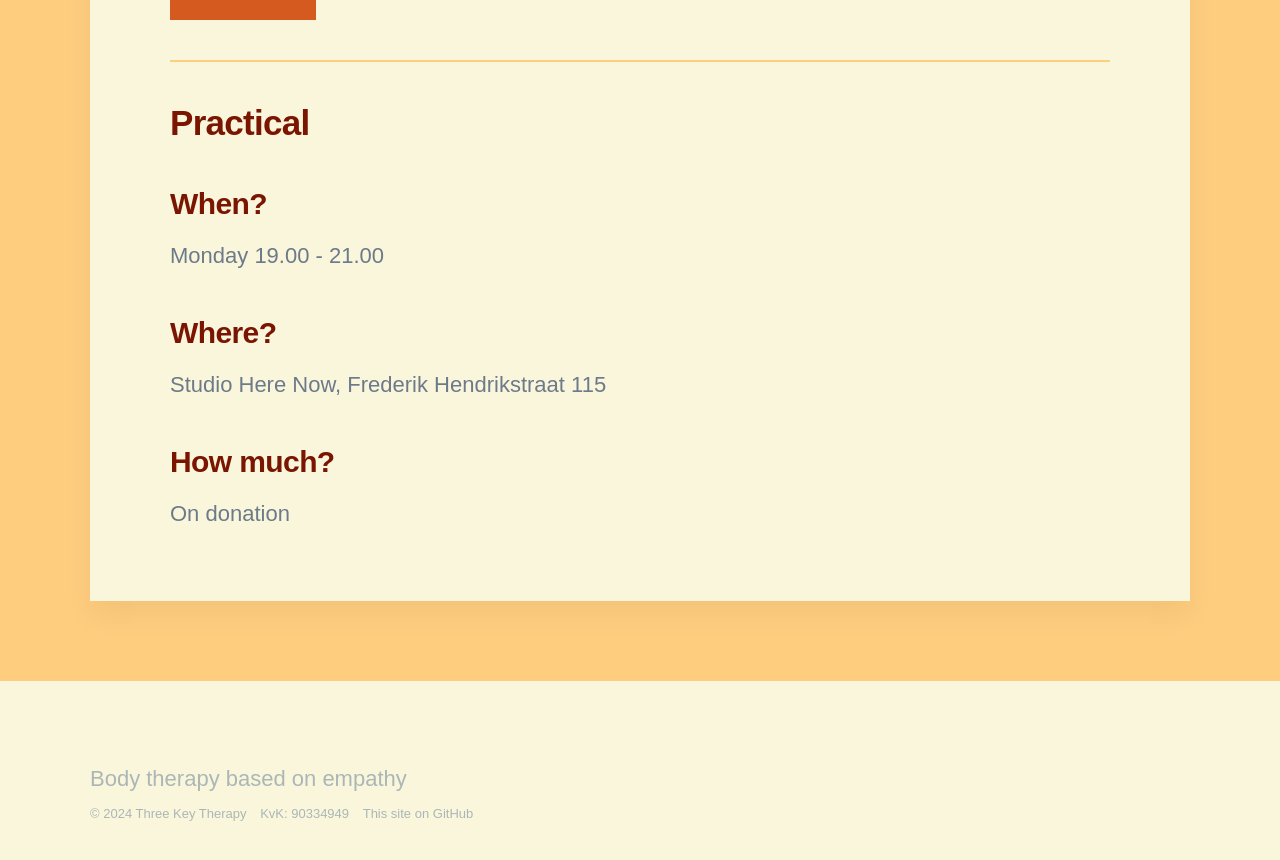
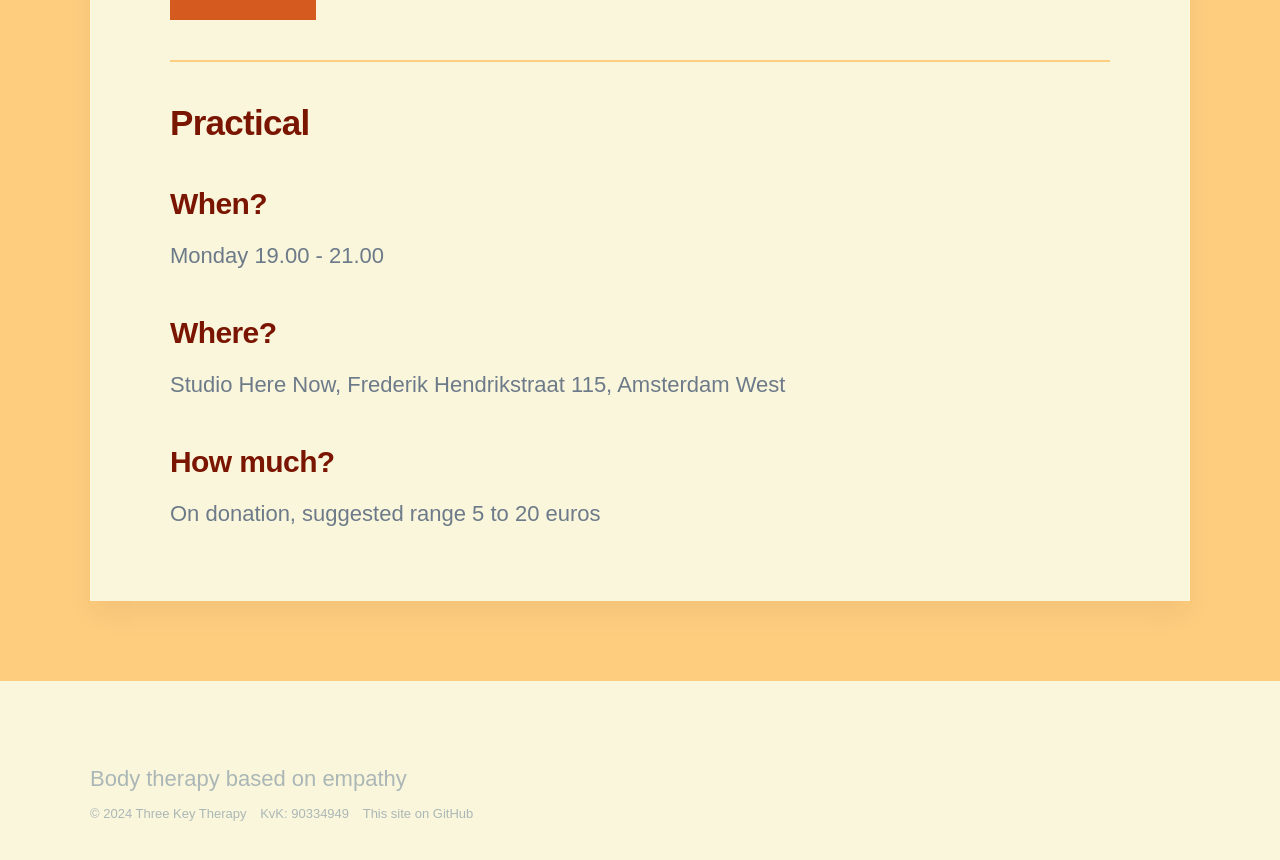
Before and after one commit to threekeytherapy/threekeytherapy.com, a Jekyll site: the page built from _projects/trainings.md, in a window 1280 px wide and 900 px high, scrolled down 1074 px. Shown: the top 860 px of the window. Built offline with Jekyll 4.4.1, drawn with Linux system fonts in a browser that asks for light colours; nearby versions of some CDN libraries; some web fonts are replaced.

Commit message:
tweak prices

```diff
--- a/_projects/trainings.md
+++ b/_projects/trainings.md
@@ -26,8 +26,8 @@ Monday 19.00 - 21.00
 
 ### Where?
 
-Studio Here Now, Frederik Hendrikstraat 115
+Studio Here Now, Frederik Hendrikstraat 115, Amsterdam West
 
 ### How much?
 
-On donation
+On donation, suggested range 5 to 20 euros
```
Also changed, not shown: _projects/treatments.md (+1 -1 lines).
